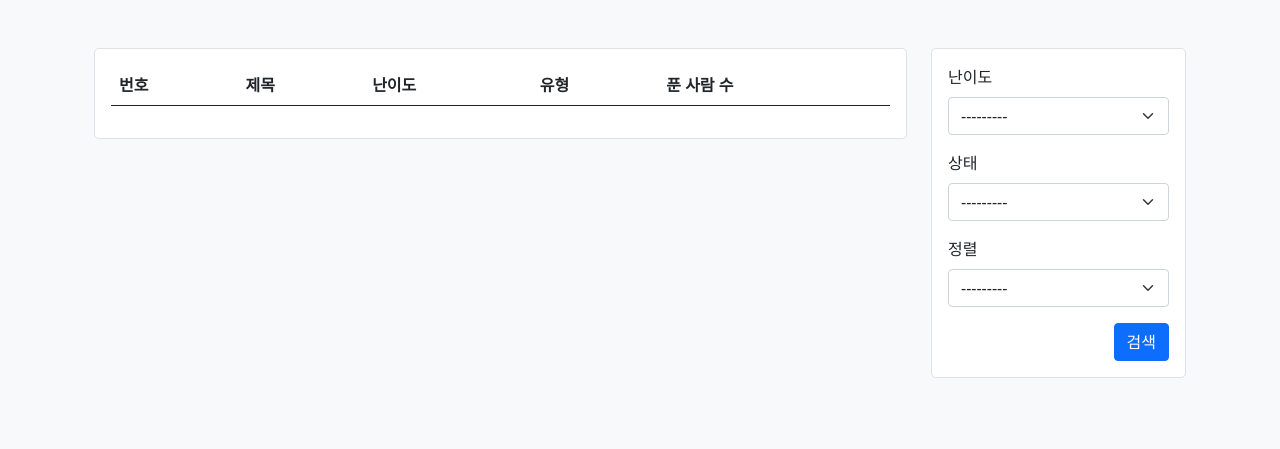
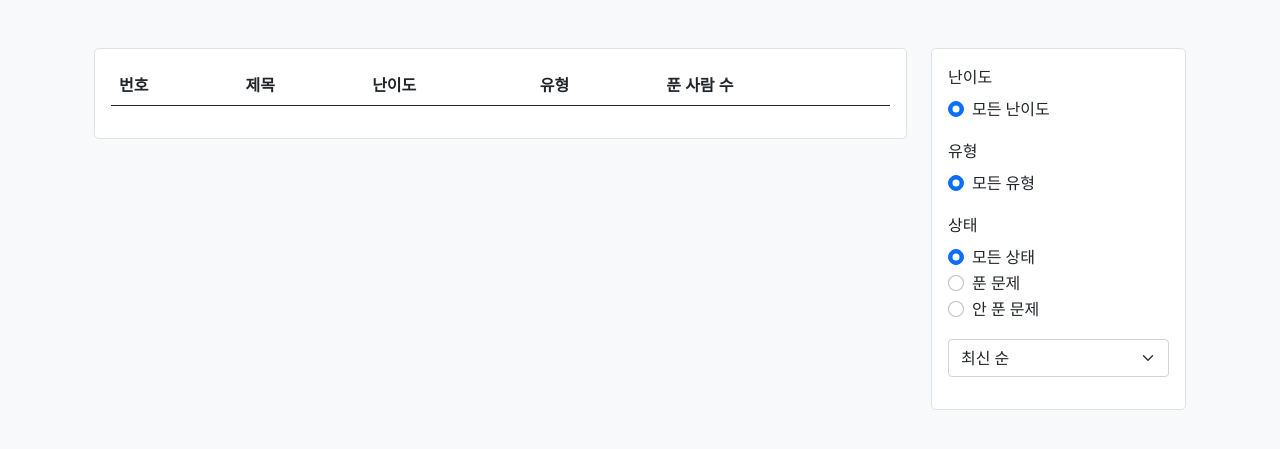
Before and after one commit to gghotted/dj-oj, a Django app: page /problems/ in a window 1280 px wide. Shown: the part 59-508 px from the top of the page. Run offline with Django 4.2, Linux system fonts and the light colour scheme; data that the repository does not hold is empty; some libraries are stand-ins or nearby versions.

Commit message:
Feat: filter 리팩터링

```diff
--- /dev/null
+++ b/dj_oj/core/static/core/auto_submit.js
@@ -0,0 +1,8 @@
+
+$(document).ready(function() {
+    var target = $('form[data-form-type="autoSubmit"]');
+
+    target.find('input[type=radio], select').change(function() {
+        $(target).submit();
+    })
+});
--- a/dj_oj/core/templates/core/base.html
+++ b/dj_oj/core/templates/core/base.html
@@ -1,3 +1,4 @@
+{% load static %}
 <!DOCTYPE html>
 <html lang="ko">
 
@@ -8,6 +9,7 @@
     {% block style %} {% endblock %}
     <link href="https://cdn.jsdelivr.net/npm/bootstrap@5.0.2/dist/css/bootstrap.min.css" rel="stylesheet"
         integrity="sha384-EVSTQN3/azprG1Anm3QDgpJLIm9Nao0Yz1ztcQTwFspd3yD65VohhpuuCOmLASjC" crossorigin="anonymous">
+    <script src="https://ajax.googleapis.com/ajax/libs/jquery/3.5.1/jquery.min.js"></script>
 </head>
 
 <body class="bg-light">
@@ -25,6 +27,7 @@
         return new bootstrap.Tooltip(tooltipTriggerEl)
         })
     </script>
+    <script src="{% static 'core/auto_submit.js' %}"></script>
 </body>
 
 </html>
--- /dev/null
+++ b/dj_oj/core/templates/core/reset_filter.html
@@ -0,0 +1,7 @@
+{% if request.GET %}
+<div class="d-flex justify-content-end">
+    <a class="btn btn-link btn-sm" onclick="window.location.href = window.location.pathname;">
+        필터 초기화
+    </a>
+</div>
+{% endif %}
--- a/dj_oj/problems/models.py
+++ b/dj_oj/problems/models.py
@@ -31,7 +31,7 @@ class Category(BaseModel):
     )
 
     def __str__(self):
-        return self.name
+        return self.display_name
 
 
 class Difficulty(BaseModel):
@@ -48,7 +48,7 @@ class Difficulty(BaseModel):
     )
 
     def __str__(self):
-        return '%s(%d점)' % (self.display_name, self.score)
+        return self.display_name
 
 
 class Problem(BaseModel):
--- a/dj_oj/problems/templates/problems/list.html
+++ b/dj_oj/problems/templates/problems/list.html
@@ -89,11 +89,10 @@
 
                 <div class="col-8 col-lg-12">
                     <div class="mb-3 bg-white p-3 rounded-3 border">
-                        <form method="get" id="id-filter-form">
+
+                        <form method="get" data-form-type="autoSubmit">
+                            {% include 'core/reset_filter.html' %}
                             {{filter_form | crispy }}
-                            <div class="d-flex flex-row-reverse">
-                                <button type="submit" class="btn btn-primary">검색</button>
-                            </div>
                         </form>
                     </div>
                 </div>
--- a/dj_oj/problems/views/__init__.py
+++ b/dj_oj/problems/views/__init__.py
@@ -2,35 +2,58 @@ import django_filters
 from core.permissions import PermissionRequiredMixin
 from django.db.models.aggregates import Count
 from django.db.models.expressions import Exists, OuterRef
+from django.forms import widgets
 from django.views.generic import ListView
 from problems.contexts import ProblemListContext
-from problems.models import Problem
+from problems.models import Category, Difficulty, Problem
 from pure_pagination.mixins import PaginationMixin
 from users.models import User
 
 
 class ProblemFilter(django_filters.FilterSet):
+    '''
+    라벨 있음, 라디오 박스
+    '''
+    difficulty = django_filters.ModelChoiceFilter(
+        widget=widgets.RadioSelect(),
+        queryset=Difficulty.objects.all(),
+        field_name='difficulty',
+        empty_label='모든 난이도',
+        blank=True,
+        label='난이도',
+    )
+    category = django_filters.ModelChoiceFilter(
+        widget=widgets.RadioSelect(),
+        queryset=Category.objects.all(),
+        field_name='categories',
+        empty_label='모든 유형',
+        blank=True,
+        label='유형',
+    )
     state = django_filters.ChoiceFilter(
+        widget=widgets.RadioSelect(),
         field_name='is_solved',
         choices=(
             (True, '푼 문제'),
             (False, '안 푼 문제'),
         ),
+        empty_label='모든 상태',
         label='상태'
     )
     o = django_filters.OrderingFilter(
         choices=(
-            ('-created_at', '최신'),
-            ('-passed_users_count', '푼 사람 많은'),
-            ('passed_users_count', '푼 사람 적은'),
+            ('-passed_users_count', '푼 사람 많은 순'),
+            ('passed_users_count', '푼 사람 적은 순'),
         ),
-        label='정렬'
+        empty_label='최신 순',
+        label=''
     )
 
     class Meta:
         model = Problem
         fields = (
             'difficulty',
+            'category',
             'state',
             'o',
         )
```
